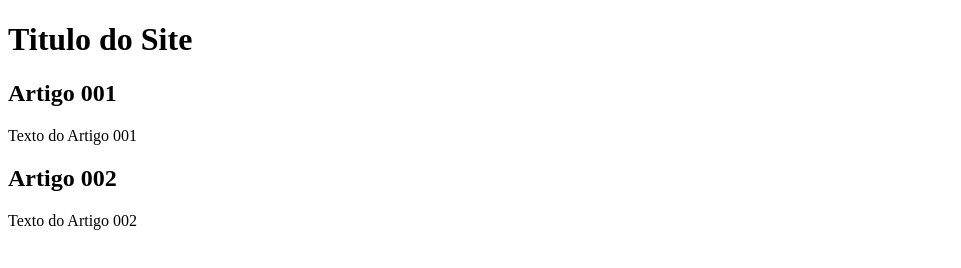
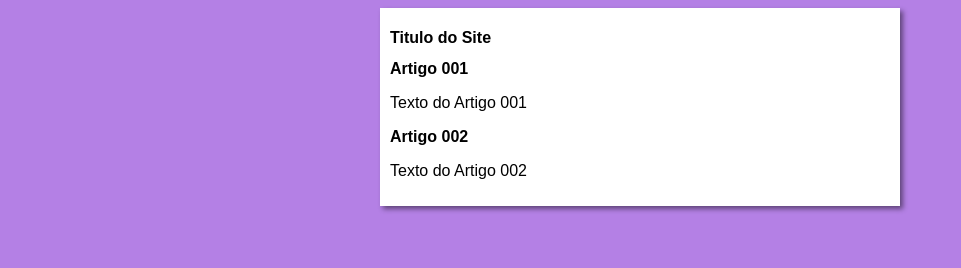
Before and after one commit to vrayme/projeto-site, a plain HTML site: page index.html in a window 1280 px wide. Shown: the whole page, without its empty margins (0-961 px from the left). Drawn offline with Linux system fonts and the light colour scheme.

Commit message:
comecei o design do site
parte de css

```diff
--- /dev/null
+++ b/estilos/style.css
@@ -0,0 +1,14 @@
+* {
+    font-family: Arial, Helvetica, sans-serif;
+    font-size: 16px;
+}
+body {
+    background-color: rgb(180, 128, 229);
+}
+main {
+   background-color: white;
+   width: 500px;
+   margin: auto;
+   padding: 10px;
+   box-shadow: 3px 3px 5px rgba(0, 0, 0, 0.473);
+}
--- a/index.html
+++ b/index.html
@@ -5,6 +5,7 @@
     <meta http-equiv="X-UA-Compatible" content="IE=edge">
     <meta name="viewport" content="width=device-width, initial-scale=1.0">
     <title>Titulo do Site</title>
+    <link rel="stylesheet" href="estilos/style.css">
 </head>
 <body>
     <main>
```
